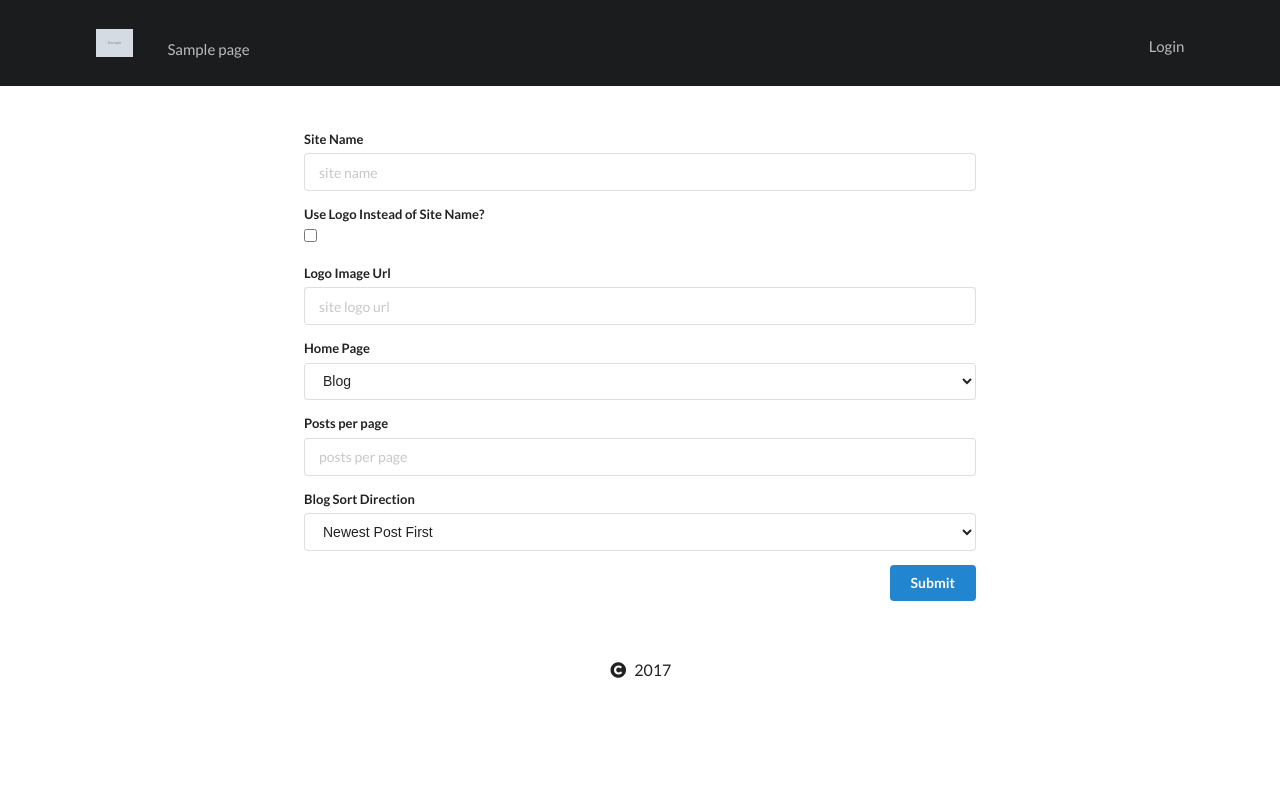
After one commit to nivesnine/mamba, a Flask app: template app/templates/basic-semantic-ui/admin/site/settings.html in a window 1280 px wide. The commit adds this page. Run offline with Flask 2, Linux system fonts and the light colour scheme; the template is opened without the code that fills it: values that come from a table or form of the project are taken from there, others are empty; tables that the repository leaves empty hold one stand-in row (values such as "Sample post"); grey boxes marked "Sample" are stand-in pictures; some libraries are stand-ins or nearby versions.

Commit message:
site settings works and its pretty awesome

```diff
--- a/app/__init__.py
+++ b/app/__init__.py
@@ -96,12 +96,26 @@ def insert_pages():
     return {'menu_pages': Page.all()}
 
 
-from app.site.models import PostComment
+from app.site.models import PostComment, Settings
 
 
 @application.context_processor
 def get_new_comments():
     return {'new_comments': PostComment.get_new_comments()}
+
+
+@application.context_processor
+def get_site_name():
+    return {'site_name': Settings().get_site_name()}
+
+
+@application.context_processor
+def get_older_newer():
+    sort_order = Settings().get_blog_order()
+    order = 0
+    if sort_order == 'desc':
+        order = 1
+    return {'sort_order': order}
 
 
 # custom filters
--- a/app/admin/forms.py
+++ b/app/admin/forms.py
@@ -2,6 +2,7 @@ from wtforms import form, fields, validators
 from wtforms.widgets import TextArea
 from app.auth.models import Role
 from wtforms_alchemy import QuerySelectMultipleField
+from app.admin.models import Page
 
 
 # Blog post creation form
@@ -90,3 +91,26 @@ class EditProfileForm(form.Form):
     email = fields.StringField(validators=[validators.required(), validators.length(max=120)])
     password = fields.PasswordField(validators=[validators.length(max=255)])
     submit = fields.SubmitField('Submit')
+
+
+class SettingsForm(form.Form):
+    choices = [('blog', 'Blog')]
+    try:
+        pages = Page.get_published_pages()
+        for page in pages:
+            choices.append((page.slug, page.title))
+    except:
+        pass
+    site_name = fields.StringField('Site Name', validators=[validators.length(max=255)])
+    use_site_logo = fields.BooleanField('Use Logo Instead of Site Name?')
+    site_logo_url = fields.StringField('Logo Image Url', validators=[validators.length(max=255)])
+    home_page = fields.SelectField(
+        'Home Page',
+        choices=choices, validators=[validators.required()]
+    )
+    posts_per_page = fields.IntegerField('Posts per page', validators=[validators.required()])
+    blog_sort = fields.SelectField(
+        'Blog Sort Direction',
+        choices=[('desc', 'Newest Post First'), ('asc', 'Oldest Post First')], validators=[validators.required()]
+    )
+    submit = fields.SubmitField('Submit')
--- a/app/admin/models.py
+++ b/app/admin/models.py
@@ -1,7 +1,7 @@
 from app import application, db
-from sqlalchemy import and_, desc
+from sqlalchemy import and_
 from app.auth.models import User
-from app.site.models import PostComment
+from app.site.models import PostComment, Settings
 
 
 # Create the Models
@@ -31,8 +31,9 @@ class Post(db.Model):
 
     @classmethod
     def get_blog(cls, page):
-        per_page = application.config["BLOG_PER_PAGE"]
-        return Post.query.filter(Post.published == 1).order_by(desc('posts_id'))\
+        per_page = Settings().get_blog_per_page()
+        order = Settings().get_blog_order()
+        return Post.query.filter(Post.published == 1).order_by(('posts_id {}'.format(order)))\
             .paginate(page, per_page, error_out=False)
 
     @classmethod
@@ -61,19 +62,28 @@ class Page(db.Model):
     history = db.Column(db.Text())
     published = db.Column(db.Boolean(), default=0)
 
+    # Required for administrative interface
+    def __unicode__(self):
+        return self.username
+
     @classmethod
     def get_sortable_list(cls, order, direction, page):
         per_page = application.config["ADMIN_PER_PAGE"]
-        return Page.query.order_by(order + ' ' + direction).paginate(page, per_page, error_out=False)
+        return cls.query.order_by(order + ' ' + direction).paginate(page, per_page, error_out=False)
 
     @classmethod
     def get_home_page(cls):
-        home_page = Page.query.filter(and_(Page.slug == 'home', Page.published == 1)).first()
+        slug = Settings().get_home_page()
+        home_page = cls.query.filter(and_(Page.slug == slug, Page.published == 1)).first()
         return home_page if home_page else None
 
     @classmethod
     def get_page(cls, slug):
-        return Page.query.filter(Page.slug == slug).first()
+        return cls.query.filter(Page.slug == slug).first()
+
+    @classmethod
+    def get_published_pages(cls):
+        return cls.query.filter_by(published=1).all()
 
     @classmethod
     def all(cls):
--- a/app/site/models.py
+++ b/app/site/models.py
@@ -52,3 +52,47 @@ class PostComment(db.Model):
     @classmethod
     def all(cls):
         return db.session.query(cls).all()
+
+
+class Settings(db.Model):
+    __tablename__ = 'settings'
+
+    id = db.Column(db.Integer(), primary_key=True)
+    site_name = db.Column(db.String(255))
+    use_site_logo = db.Column(db.Boolean())
+    site_logo_url = db.Column(db.String(255))
+    home_page = db.Column(db.String(100))
+    posts_per_page = db.Column(db.Integer())
+    blog_sort = db.Column(db.String(6))
+
+    @classmethod
+    def get_site_name(cls):
+        use_logo = cls.get_use_site_logo()
+        if use_logo:
+            return "<img src='{}' class='logo'>".format(cls.get_site_logo_url())
+        else:
+            return cls.get_settings().site_name
+
+    @classmethod
+    def get_use_site_logo(cls):
+        return cls.get_settings().use_site_logo
+
+    @classmethod
+    def get_site_logo_url(cls):
+        return cls.get_settings().site_logo_url
+
+    @classmethod
+    def get_home_page(cls):
+        return cls.get_settings().home_page
+
+    @classmethod
+    def get_blog_per_page(cls):
+        return cls.get_settings().posts_per_page
+
+    @classmethod
+    def get_blog_order(cls):
+        return cls.get_settings().blog_sort
+
+    @classmethod
+    def get_settings(cls):
+        return cls.query.get(1)
--- /dev/null
+++ b/app/templates/basic-semantic-ui/admin/site/settings.html
@@ -0,0 +1,23 @@
+{% extends "basic-semantic-ui/base.html" %}
+{% block title %}Site Settings{% endblock %}
+{% block content %}
+
+<div class="ui centered one column grid text container">
+  <div class="column">
+    <form method="POST" class="ui form">
+        {% for f in form %}
+             <div class="field">
+            		{% if f.name != 'submit' %}
+              			{{ f.label }}
+                    {{ f(placeholder=f.name.replace('_', ' ')) }}
+                {% endif %}
+              </div>
+        {% endfor %}
+          <div class="field">
+            {{ form.submit(class='ui blue right floated button') }}
+          </div>
+    </form>
+  </div>
+</div>
+
+{% endblock %}
--- a/app/templates/basic-semantic-ui/layout.html
+++ b/app/templates/basic-semantic-ui/layout.html
@@ -4,7 +4,7 @@
     <a class="toc item">
       <i class="sidebar icon"></i>
     </a>
-    <a class="item inverted" href="{{ url_for('site.index') }}">Home</a>
+    <a class="item inverted" href="{{ url_for('site.index') }}">{{ site_name | safe }}</a>
     {% for page in menu_pages %}
      {% if page.published == 1 and page.slug != 'home' %}
       <a class="item inverted" href="{{ url_for('site.site_page', page=page.slug) }}">{{ page.title }}</a>
@@ -23,15 +23,16 @@
        <i class="dropdown icon" aria-hidden="true"></i>
        <div class="menu">
          {% if current_user.has_role('editor') %}
-         <a class="item" href="{{ url_for('admin.blog_list') }}">Edit Blog</a>
-         <a class="item" href="{{ url_for('admin.page_list') }}">Edit Pages</a>
-         <a class="item" href="{{ url_for('admin.comment_list') }}">Edit Comments</a>
+         <a class="item" href="{{ url_for('admin.blog_list') }}">Blog</a>
+         <a class="item" href="{{ url_for('admin.page_list') }}">Pages</a>
+         <a class="item" href="{{ url_for('admin.comment_list') }}">Comments</a>
          {% endif %}
          {% if current_user.is_admin() %}
-         <a class="item" href="{{ url_for('admin.user_list') }}">Edit Users</a>
-         <a class="item" href="{{ url_for('admin.role_list') }}">Edit Roles</a>
+         <a class="item" href="{{ url_for('admin.user_list') }}">Users</a>
+         <a class="item" href="{{ url_for('admin.role_list') }}">Roles</a>
+             <a class="item" href="{{ url_for('admin.site_settings') }}">Settings</a>
          {% endif %}
-         <a class="item" href="{{ url_for('admin.edit_profile') }}">Edit Profile</a>
+         <a class="item" href="{{ url_for('admin.edit_profile') }}">Profile</a>
          <a class="item" href="{{ url_for('auth.logout_view') }}">Logout</a>
        </div>
      </div>
--- a/config.py
+++ b/config.py
@@ -30,7 +30,6 @@ CSRF_SESSION_KEY = "<secret>"
 # Secret key for signing cookies
 SECRET_KEY = "<secret>"
 
-BLOG_PER_PAGE = 10
 ADMIN_PER_PAGE = 10
 
 MINIFY_PAGE = True
```
Also changed, not shown: app/admin/controllers.py (+21 -3 lines), app/templates/basic-semantic-ui/site/blog.html (+12 -2 lines), init_db.py (+10 -1 lines), README.md, app/templates/basic-bootstrap/admin/site/edit_profile.html (renamed from app/templates/basic-bootstrap/admin/users/edit_profile.html), app/templates/basic-foundation/admin/site/edit_profile.html (renamed from app/templates/basic-foundation/admin/users/edit_profile.html), app/templates/basic-materialize/admin/site/edit_profile.html (renamed from app/templates/basic-materialize/admin/users/edit_profile.html), app/templates/basic-semantic-ui/admin/site/edit_profile.html (renamed from app/templates/basic-semantic-ui/admin/users/edit_profile.html).
